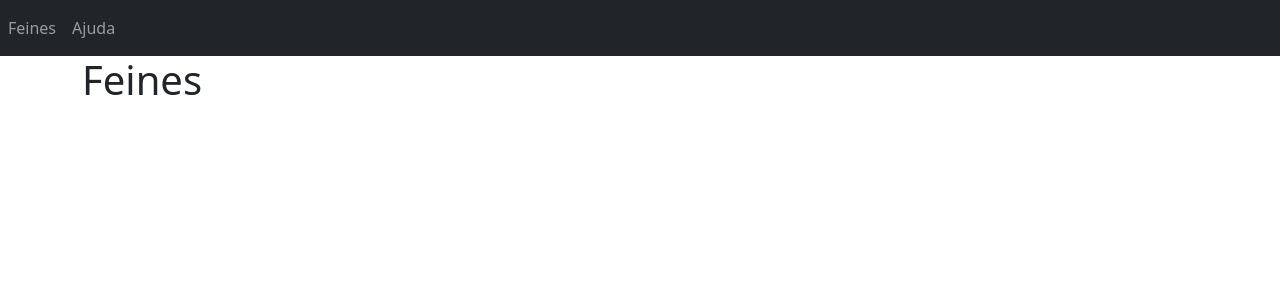
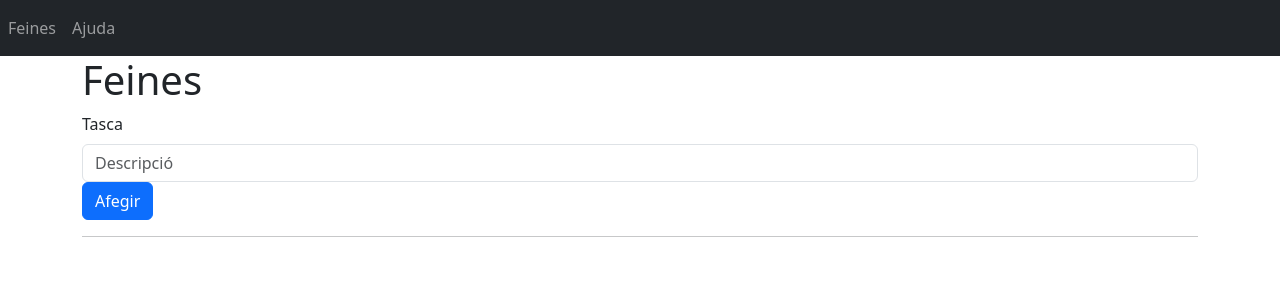
Before and after one commit to tcampaner/exemples-classe-2324, a React (Create React App) app in the folder exemple1/: page /feines in a window 1280 px wide. Shown: the top 300 px of the page. Built offline with nearby package versions, Linux system fonts and the light colour scheme.

Commit message:
creada llista

```diff
--- a/exemple1/src/components/Feines.jsx
+++ b/exemple1/src/components/Feines.jsx
@@ -1,7 +1,31 @@
+import {Form,Button} from 'react-bootstrap';
+import {useState} from 'react';
+import Llista from './Llista';
+
 export default function Feines() {
-    return (
+    const [feines, setFeines] = useState([]);
+    const [tasca, setTasca] = useState('');
+
+    const  addItem=()=> {
+        setFeines([...feines, tasca]);
+    }
+  return (
         <div>
         <h1>Feines</h1>
+        <Form>
+            <Form.Group>
+                <Form.Label>Tasca</Form.Label>
+                <Form.Control type="text" id="item" placeholder="Descripció"
+                value={tasca}
+                onChange={(e)=>setTasca(e.target.value)}/>
+            </Form.Group>
+            <Button variant="primary" onClick={addItem}>
+                Afegir
+            </Button>
+        </Form>
+        <hr/>
+        <Llista elements={feines}/>
         </div>
+
     );
     }
--- /dev/null
+++ b/exemple1/src/components/Llista.jsx
@@ -0,0 +1,12 @@
+import { ListGroup } from 'react-bootstrap';
+
+export default function Llista(props) {
+    return(
+        <ListGroup>
+            {props.elements.map((item, index) => (
+                <ListGroup.Item key={index}>{item}</ListGroup.Item>
+            ))}
+        </ListGroup>
+    );
+
+}
```
